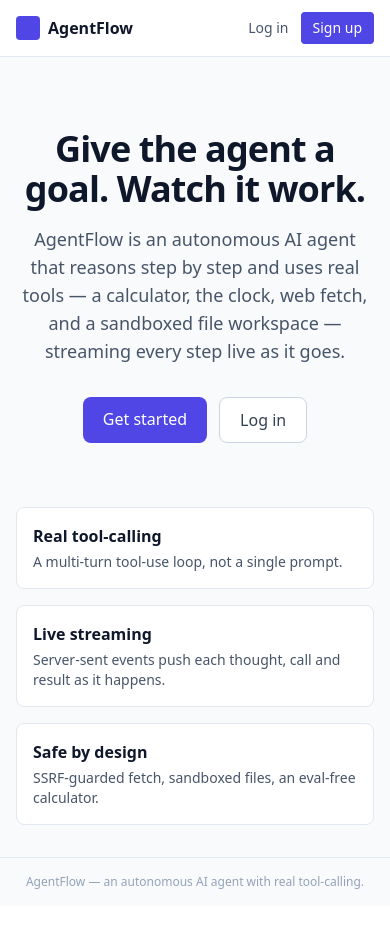
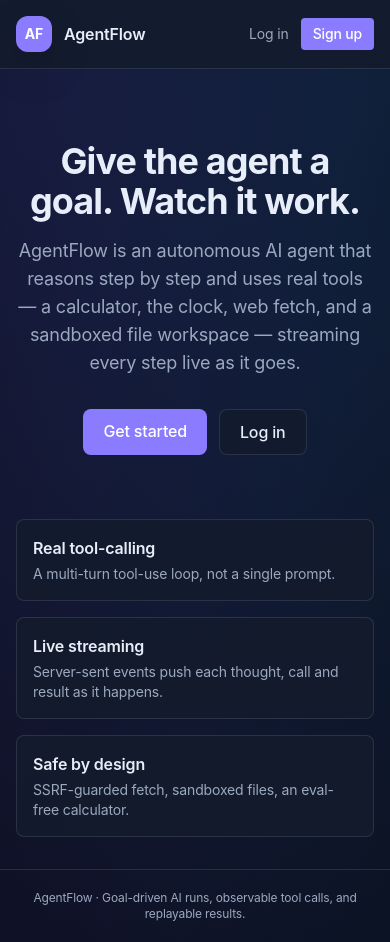
Before and after one commit to Kushe602/AI-Agent-Workflow-Automation-Tool, a FastAPI app: page / in a window 390 px wide. Before the commit the page ends 889 px from the top, so only its background shows below. Run offline with FastAPI, Linux system fonts and the light colour scheme; some libraries are stand-ins or nearby versions.

Commit message:
Refresh AgentFlow shell with responsive dark workspace styling

```diff
--- a/app/templates/base.html
+++ b/app/templates/base.html
@@ -3,32 +3,70 @@
 <head>
   <meta charset="utf-8" />
   <meta name="viewport" content="width=device-width, initial-scale=1" />
+  <meta name="theme-color" content="#090d18" />
+  <meta name="color-scheme" content="dark" />
   <title>{% block title %}AgentFlow{% endblock %}</title>
   <script src="https://cdn.tailwindcss.com"></script>
   <script src="https://unpkg.com/htmx.org@1.9.12"></script>
   <style>
-    .code {
-      white-space: pre-wrap;
-      word-break: break-word;
+    :root {
+      color-scheme: dark;
+      --page: #090d18;
+      --surface: rgba(19, 27, 45, .9);
+      --line: rgba(148, 163, 184, .18);
+      --text: #e8eef9;
+      --muted: #9ba9bf;
+      --accent: #8b7cff;
+      --accent-bright: #a69aff;
     }
-    .stream-text {
-      white-space: pre-wrap;
+    * { box-sizing: border-box; }
+    html { background: var(--page); scroll-behavior: smooth; }
+    body {
+      color: var(--text);
+      background:
+        radial-gradient(ellipse at 12% 0%, rgba(91, 76, 220, .18), transparent 36rem),
+        radial-gradient(ellipse at 92% 8%, rgba(14, 165, 233, .10), transparent 30rem),
+        var(--page);
+      font-family: Inter, ui-sans-serif, system-ui, -apple-system, BlinkMacSystemFont, "Segoe UI", sans-serif;
+      letter-spacing: -.01em;
+    }
+    body .bg-white, body .bg-slate-50, body .bg-slate-100 { background-color: var(--surface) !important; color: var(--text); }
+    body .text-slate-900, body .text-slate-800, body .text-slate-700 { color: var(--text) !important; }
+    body .text-slate-600, body .text-slate-500, body .text-slate-400 { color: var(--muted) !important; }
+    body [class*="border-slate-"] { border-color: var(--line) !important; }
+    body .bg-indigo-600 { background-color: var(--accent) !important; }
+    body .hover\:bg-indigo-700:hover, body .hover\:bg-indigo-500:hover { background-color: var(--accent-bright) !important; }
+    body .hover\:bg-slate-50:hover, body .hover\:bg-slate-100:hover { background-color: rgba(148, 163, 184, .09) !important; }
+    body .shadow-sm { box-shadow: 0 16px 44px rgba(0, 0, 0, .16); }
+    body .rounded-lg, body .rounded-xl, body .rounded-2xl { transition: border-color .18s ease, background-color .18s ease, transform .18s ease, box-shadow .18s ease; }
+    body a.rounded-lg:hover, body a.rounded-xl:hover { border-color: rgba(166, 154, 255, .42); }
+    a, button, input, textarea, select { transition: color .18s ease, background-color .18s ease, border-color .18s ease, box-shadow .18s ease; }
+    a:focus-visible, button:focus-visible, input:focus-visible, textarea:focus-visible, select:focus-visible {
+      outline: 2px solid var(--accent-bright);
+      outline-offset: 3px;
+    }
+    input, textarea, select { background-color: #0e1627; color: var(--text); border-color: var(--line); }
+    input::placeholder, textarea::placeholder { color: #77869e; }
+    .code, .stream-text { white-space: pre-wrap; word-break: break-word; }
+    ::selection { background: rgba(139, 124, 255, .36); }
+    @media (prefers-reduced-motion: reduce) {
+      *, *::before, *::after { scroll-behavior: auto !important; transition-duration: .01ms !important; animation-duration: .01ms !important; }
     }
   </style>
 </head>
-<body class="flex h-full flex-col bg-slate-50 text-slate-800">
+<body class="flex min-h-full flex-col">
   <header class="border-b border-slate-200 bg-white">
-    <div class="mx-auto flex max-w-3xl items-center justify-between px-4 py-3">
-      <a href="/" class="flex items-center gap-2 font-semibold text-slate-900">
-        <span class="inline-block h-6 w-6 rounded bg-indigo-600"></span>
-        AgentFlow
+    <div class="mx-auto flex w-full max-w-5xl items-center justify-between px-4 py-4 sm:px-6">
+      <a href="/" class="flex items-center gap-3 font-semibold text-slate-900">
+        <span class="inline-flex h-9 w-9 items-center justify-center rounded-xl bg-indigo-600 text-sm font-bold text-white shadow-sm">AF</span>
+        <span>AgentFlow <span class="ml-1 hidden text-xs font-normal text-slate-500 sm:inline">AI workflow workspace</span></span>
       </a>
       <nav class="flex items-center gap-3 text-sm">{% block nav %}{% endblock %}</nav>
     </div>
   </header>
-  <main class="mx-auto w-full max-w-3xl flex-1 px-4 py-8">{% block content %}{% endblock %}</main>
-  <footer class="border-t border-slate-200 py-4 text-center text-xs text-slate-400">
-    AgentFlow — an autonomous AI agent with real tool-calling.
+  <main class="mx-auto w-full max-w-5xl flex-1 px-4 py-8 sm:px-6 sm:py-10">{% block content %}{% endblock %}</main>
+  <footer class="border-t border-slate-200 px-4 py-5 text-center text-xs text-slate-400">
+    AgentFlow · Goal-driven AI runs, observable tool calls, and replayable results.
   </footer>
 </body>
 </html>
```
